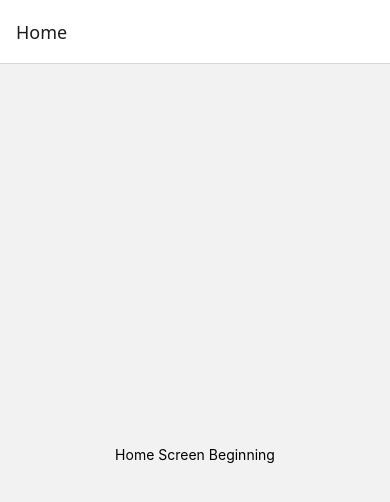
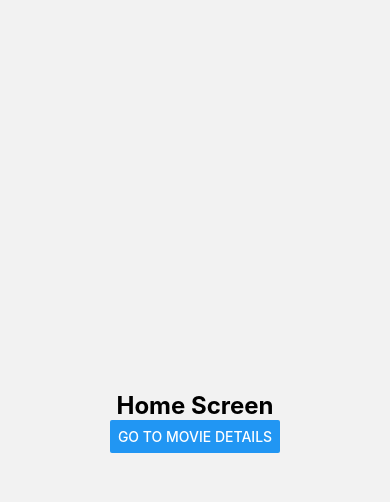
Before and after one commit to Erasmus24/movie_box, a React Native app: screen /Home in a window 390 px wide. Shown: the top 502 px of the page. Built offline with nearby package versions, Linux system fonts and the light colour scheme.

Commit message:
Set up navigation and screens for Home and Movie Detail

```diff
--- a/App.js
+++ b/App.js
@@ -1,22 +1,12 @@
 import React from 'react';
-import { NavigationContainer } from '@react-navigation/native';
-import { createStackNavigator } from '@react-navigation/stack';
 import { Provider } from 'react-redux';
 import store from './src/redux/store';
-import HomeScreen from './src/screens/HomeScreen';
-import MovieDetailScreen from './src/screens/MovieDetailScreen';
-
-const Stack = createStackNavigator();
+import AppNavigator from './src/navigation/AppNavigator';
 
 export default function App() {
   return (
     <Provider store={store}>
-      <NavigationContainer>
-        <Stack.Navigator>
-          <Stack.Screen name="Home" component={HomeScreen} />
-          <Stack.Screen name="MovieDetail" component={MovieDetailScreen} />
-        </Stack.Navigator>
-      </NavigationContainer>
+      <AppNavigator />
     </Provider>
   );
 }
--- /dev/null
+++ b/src/navigation/AppNavigator.js
@@ -0,0 +1,18 @@
+import React from 'react';
+import { createStackNavigator } from '@react-navigation/stack';
+import { NavigationContainer } from '@react-navigation/native';
+import HomeScreen from '../screens/HomeScreen';
+import MovieDetailScreen from '../screens/MovieDetailScreen';
+
+const Stack = createStackNavigator();
+
+export default function AppNavigator() {
+  return (
+    <NavigationContainer>
+      <Stack.Navigator screenOptions={{ headerShown: false }}>
+        <Stack.Screen name="Home" component={HomeScreen} />
+        <Stack.Screen name="MovieDetail" component={MovieDetailScreen} />
+      </Stack.Navigator>
+    </NavigationContainer>
+  );
+}
--- a/src/screens/HomeScreen.js
+++ b/src/screens/HomeScreen.js
@@ -1,10 +1,14 @@
 import React from 'react';
-import { View, Text, StyleSheet } from 'react-native';
+import { View, Text, StyleSheet, Button } from 'react-native';
 
-export default function HomeScreen() {
+export default function HomeScreen({ navigation }) {
   return (
     <View style={styles.container}>
-      <Text>Home Screen Beginning</Text>
+      <Text style={styles.title}>Home Screen</Text>
+      <Button
+        title="Go to Movie Details"
+        onPress={() => navigation.navigate('MovieDetail')}
+      />
     </View>
   );
 }
@@ -15,4 +19,8 @@ const styles = StyleSheet.create({
     justifyContent: 'center',
     alignItems: 'center',
   },
+  title: {
+    fontSize: 24,
+    fontWeight: 'bold',
+  },
 });
--- a/src/screens/MovieDetailScreen.js
+++ b/src/screens/MovieDetailScreen.js
@@ -1,10 +1,11 @@
 import React from 'react';
-import { View, Text, StyleSheet } from 'react-native';
+import { View, Text, StyleSheet, Button } from 'react-native';
 
-export default function MovieDetailScreen() {
+export default function MovieDetailScreen({ navigation }) {
   return (
     <View style={styles.container}>
-      <Text>Movie Detail Screen Beginning</Text>
+      <Text style={styles.title}>Movie Detail Screen</Text>
+      <Button title="Go Back" onPress={() => navigation.goBack()} />
     </View>
   );
 }
@@ -15,4 +16,8 @@ const styles = StyleSheet.create({
     justifyContent: 'center',
     alignItems: 'center',
   },
+  title: {
+    fontSize: 24,
+    fontWeight: 'bold',
+  },
 });
```
